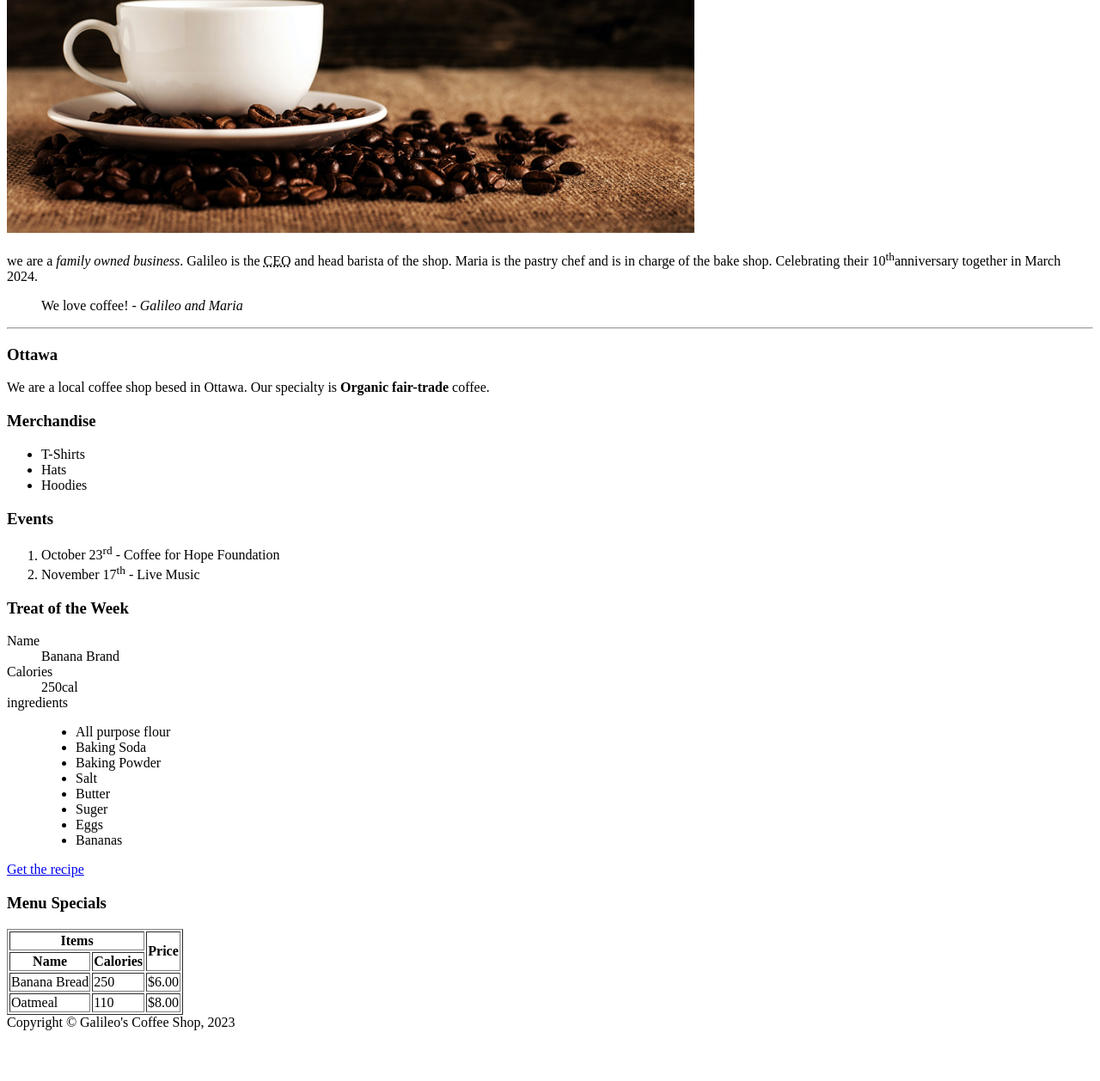
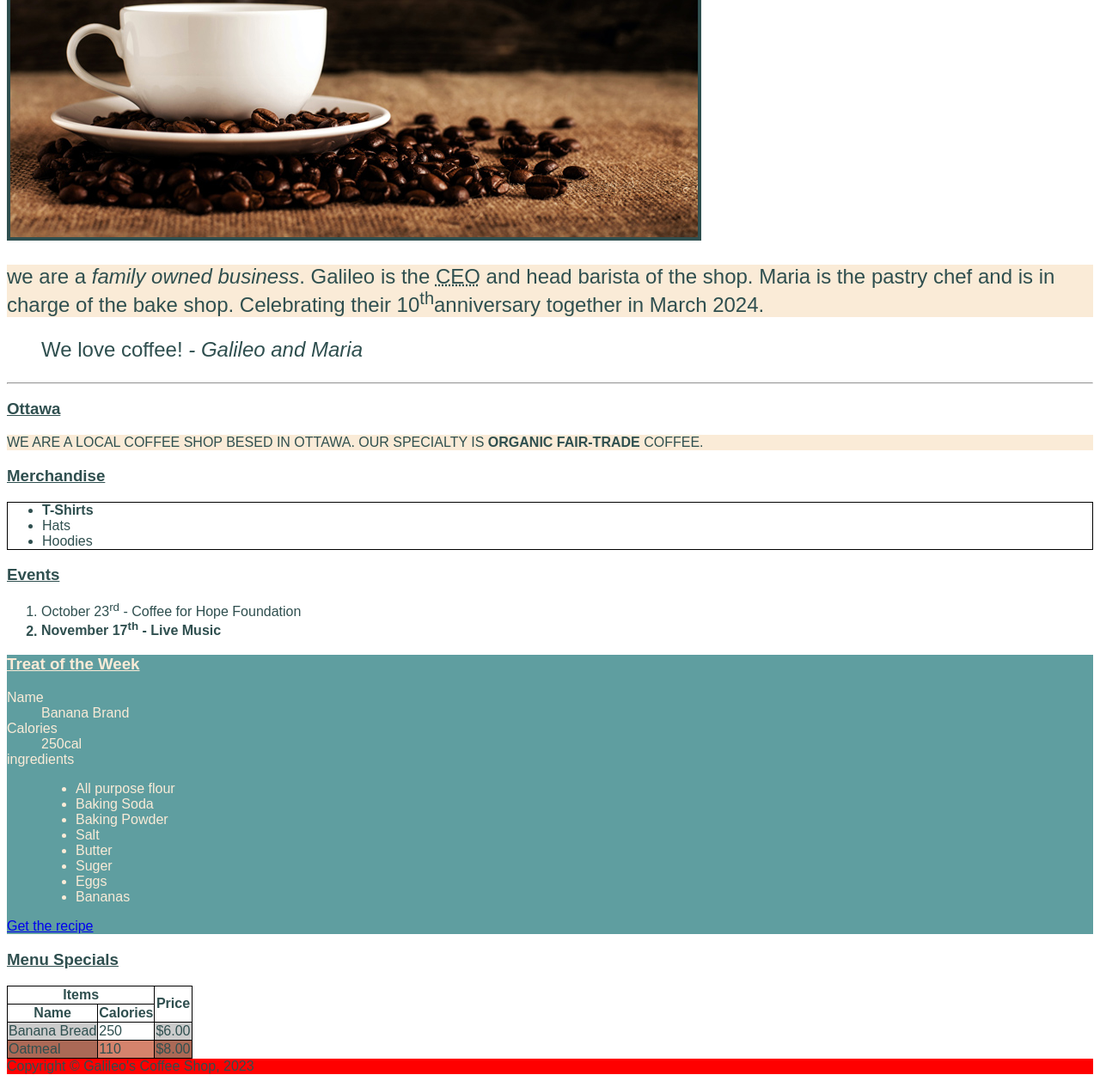
Before and after one commit to wang0950-Ga/wang0950.github.io, a plain HTML site: page week5/index.html in a window 1280 px wide. Shown: the part 557-1815 px from the top of the page at 86% size. Before the commit the page ends 1764 px from the top, so only its background shows below. Drawn offline with Linux system fonts and the light colour scheme.

Commit message:
Adds style sheet to index

```diff
--- a/week5/index.html
+++ b/week5/index.html
@@ -2,8 +2,9 @@
 <html lang="en">
 
 <head>
-  <meta charset="UTF-8">
+    <meta charset="UTF-8">
     <title>Galileo's Coffee Shop - Home</title>
+    <link rel="stylesheet" href="css/main.css">
 </head>
 
 <body>
@@ -16,7 +17,7 @@
     <h1>Galileo's Coffee shop</h1>
     <nav>
       <ul>
-        <li><a href="index.html">Home</a></li>
+        <li><a href="index.html" class="current">Home</a></li>
         <li><a href="contect.html">Contect Us</a></li>
       </ul>
     </nav>
@@ -27,7 +28,7 @@
   </header>
   <main>
     <!-- Adding an on page link -->
-    <a href="#treatoftheweek">Treat of the Week</a>
+    <a href="#treatoftheweek" class="blue-link">Treat of the Week</a>
     <article>
       <h2>Our story</h2>
       <!-- Adding an image -->
@@ -38,7 +39,7 @@
         <abbr title="Chief Executive Officer">CEO</abbr> and head barista of the shop. Maria is the pastry chef and is
         in charge of the bake shop. Celebrating their 10<sup>th</sup>anniversary together in March 2024.
       </p>
-      <blockquote>
+      <blockquote class="large-text">
         We love coffee! <cite> - Galileo and Maria</cite>
       </blockquote>
       <hr>
@@ -69,8 +70,8 @@
     </section>
     <!-- Adding a section for a description list -->
     <section id="treatoftheweek">
-      <h3>Treat of the Week</h3>
-      <dl>
+      <h3 class="white-text">Treat of the Week</h3>
+      <dl class="white-text">
         <dt>Name</dt>
         <dd>Banana Brand</dd>
 
@@ -97,7 +98,7 @@
     <!-- Adding section for Menu Table -->
     <section>
       <h3>Menu Specials</h3>
-      <table border>
+      <table>
         <thead>
           <tr>
             <th colspan="2">Items</th>
```
